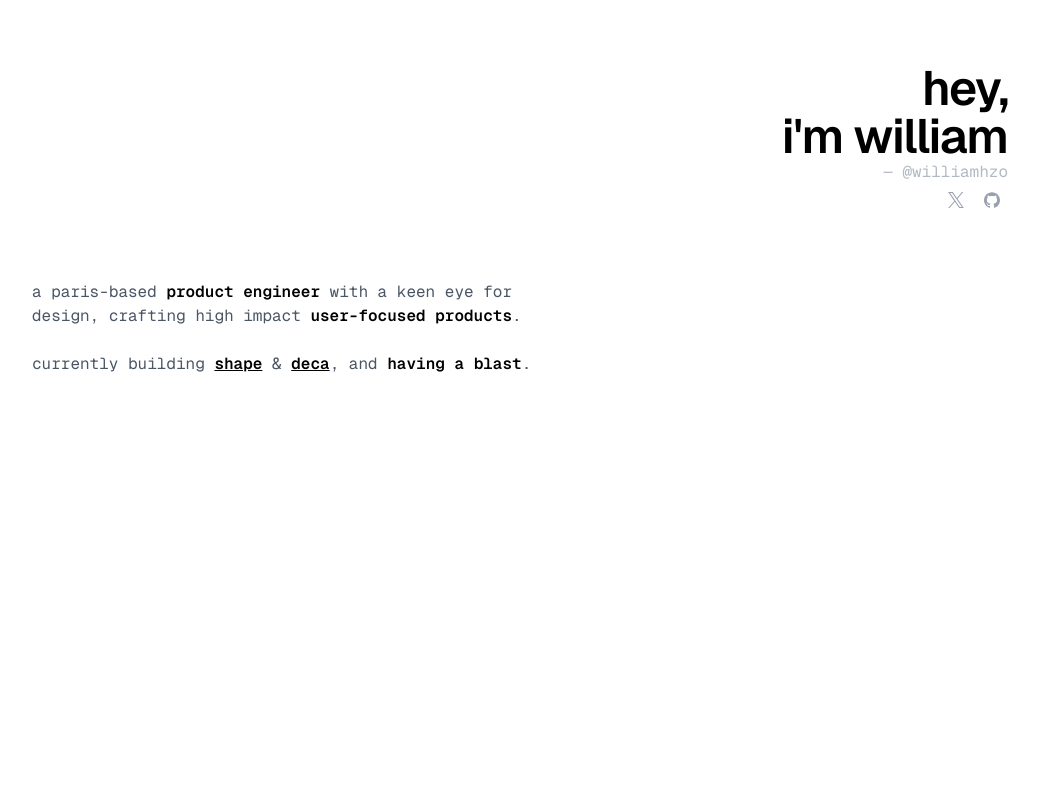
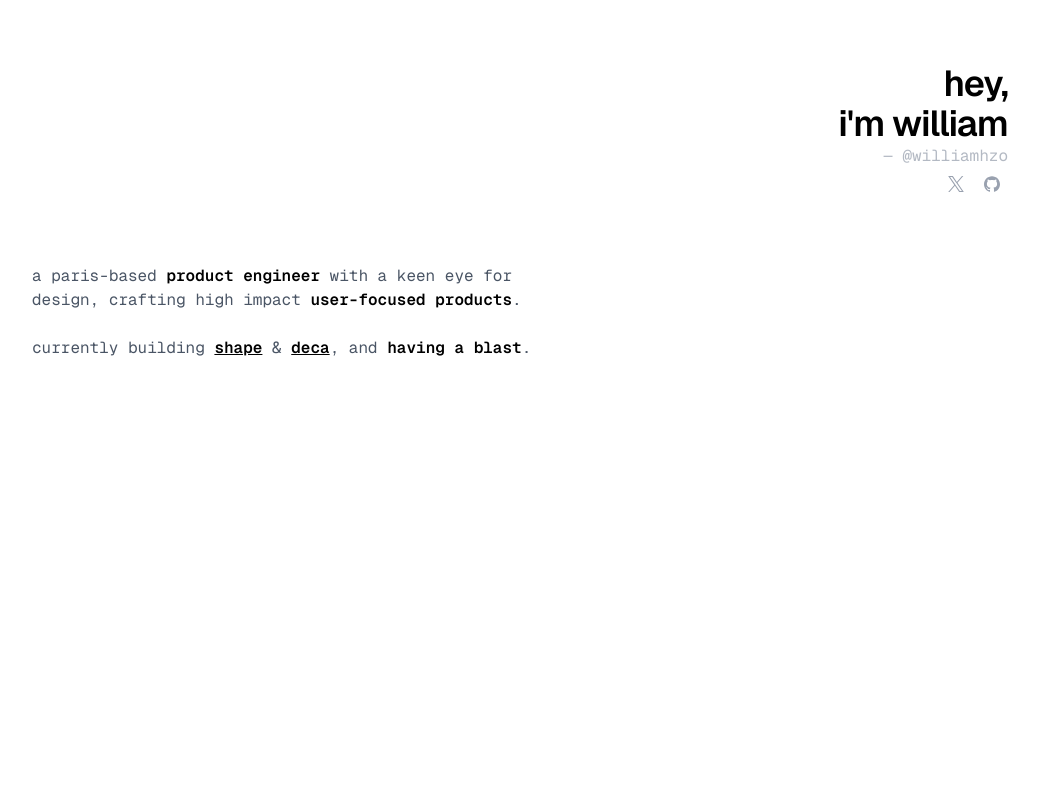
Before and after one commit to williamhzo/williamhzo.me, a Next.js app: page / in a window 1280 px wide. Shown: the top 800 px of the page, without its empty margins (120-1159 px from the left). Built offline with nearby package versions, Linux system fonts and the light colour scheme.

Commit message:
better animation

```diff
--- a/components/hero.tsx
+++ b/components/hero.tsx
@@ -27,8 +27,8 @@ export const Hero: FC = () => {
 
         <div className="flex flex-col items-end">
           <motion.h1
-            className="text-right font-sans text-5xl font-semibold tracking-tight text-black select-none"
-            initial={{ y: 15, opacity: 0 }}
+            className="text-right font-sans text-4xl font-semibold tracking-tight text-black select-none"
+            initial={{ y: 10, opacity: 0 }}
             animate={{ y: 0, opacity: 1 }}
             transition={{
               y: { duration: 0.3 },
@@ -43,7 +43,7 @@ export const Hero: FC = () => {
             className="text-muted-foreground/75 items-end"
             initial={{ opacity: 0 }}
             animate={{ opacity: 1 }}
-            transition={{ duration: 0.5, delay: 0.15 }}
+            transition={{ duration: 0.2, delay: 0.15 }}
           >
             — @williamhzo
           </motion.span>
@@ -52,7 +52,7 @@ export const Hero: FC = () => {
             className="flex items-center gap-1"
             initial={{ opacity: 0 }}
             animate={{ opacity: 1 }}
-            transition={{ duration: 0.5, delay: 0.15 }}
+            transition={{ duration: 0.2, delay: 0.15 }}
           >
             <SocialLink href={paths.x} icon={XIcon} />
             <SocialLink href={paths.github} icon={GithubIcon} />
@@ -62,12 +62,9 @@ export const Hero: FC = () => {
 
       <motion.div
         className="group mt-12"
-        initial={{ opacity: 0, y: 5 }}
-        animate={{ opacity: 1, y: 0 }}
-        transition={{
-          y: { duration: 0.4 },
-          opacity: { duration: 0.5 },
-        }}
+        initial={{ opacity: 0 }}
+        animate={{ opacity: 1 }}
+        transition={{ duration: 0.2, delay: 0.15 }}
       >
         <div className="flex max-w-prose flex-col gap-0 text-balance">
           <h2>
```
